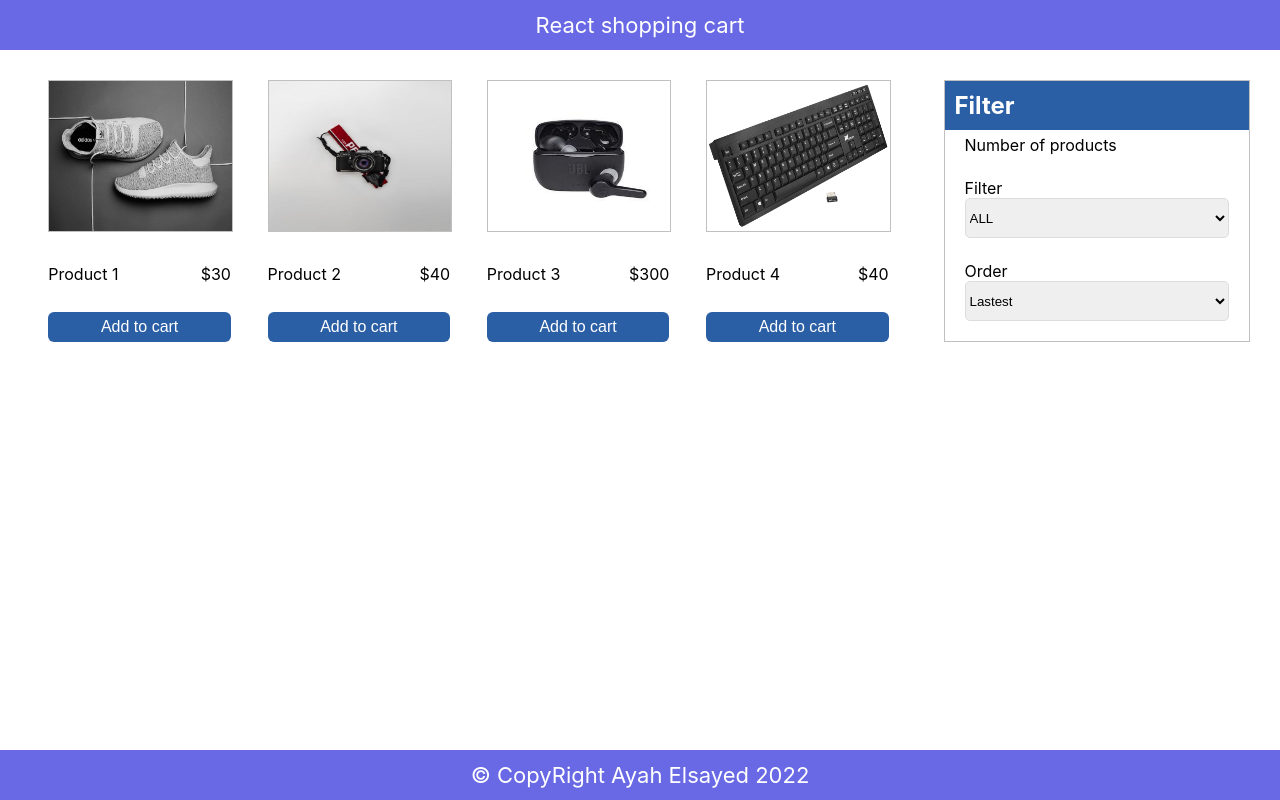
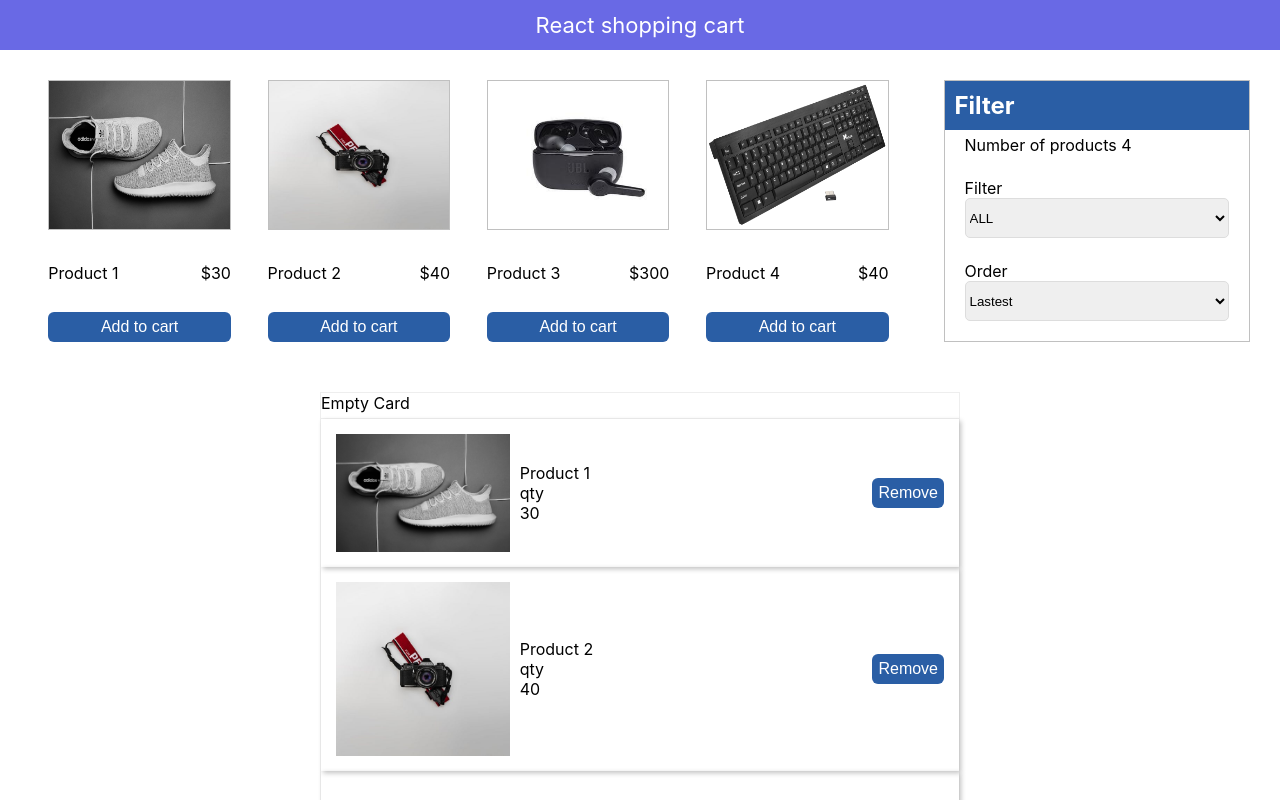
Before and after one commit to AyahElsayed/React-Shopping-Cart, a React (Create React App) app in the folder client/: page / in a window 1280 px wide. Shown: the top 800 px of the page. Built offline with nearby package versions, Linux system fonts and the light colour scheme.

Commit message:
cart component layout

```diff
--- /dev/null
+++ b/client/src/components/cart/Cart.js
@@ -0,0 +1,30 @@
+import React from 'react'
+import './cart.scss'
+
+const Cart = (props) => {
+  const { cartItem } = props;
+
+  return (
+    <div className='cart'>
+      <div className='cartTitle'>
+        Empty Card
+      </div>
+      {cartItem.map(item => (
+        <div className='cartItem' key={item.id}>
+          <img src={item.imageUrl} alt={item.title} />
+          <div className='cartInfo'>
+            <div className='cartDesc'>
+              <p>{item.title}</p>
+              <p>qty</p>
+              <p>{item.price}</p>
+            </div>
+            <button>Remove</button>
+          </div>
+        </div>
+      ))}
+
+    </div>
+  )
+}
+
+export default Cart
--- /dev/null
+++ b/client/src/components/cart/cart.scss
@@ -0,0 +1,45 @@
+.cart {
+  width: 50%;
+  margin: 20px auto;
+  border: 1px solid #eee;
+
+  .cartTitle {
+    border-bottom: 1px solid #eee;
+    padding-bottom: 5px;
+  }
+
+  .cartItem {
+    display: flex;
+    align-items: center;
+    // justify-content: space-between;
+    box-shadow: 2px 2px 5px #c0c0c0;
+    padding: 15px;
+
+    img {
+      width: 80px;
+      flex: 2;
+    }
+
+    .cartInfo {
+      flex: 5;
+      display: flex;
+      align-items: center;
+      justify-content: space-between;
+
+      .cartDesc {
+        padding-left: 10px;
+      }
+
+      button {
+        height: 30px;
+        color: #fff;
+        display: inline-block;
+        border: 0;
+        background-color: #2a5ea5;
+        font-size: 16px;
+        border-radius: 6px;
+        cursor: pointer;
+      }
+    }
+  }
+}
--- a/client/src/components/filter/filter.js
+++ b/client/src/components/filter/filter.js
@@ -2,11 +2,11 @@ import React from 'react'
 import './filter.scss'
 
 const Filter = (props) => {
-  const { handleFilterBySize, size, handleFilterByOrder, sort } = props
+  const { handleFilterBySize, size, handleFilterByOrder, sort, productsNumber } = props
   return (
     <div className='filter'>
       <h2 className='filterTitle'> Filter</h2>
-      <div className='numOfProducts'> Number of products</div>
+      <div className='numOfProducts'> Number of products {productsNumber}</div>
       <div className='filterBySize'>
         <span>Filter</span>
         <select value={size} className='filterSelsect' onChange={handleFilterBySize}>
--- a/client/src/content.js
+++ b/client/src/content.js
@@ -4,9 +4,11 @@ import Filter from './components/filter/filter';
 // import { words } from './staticWords';
 import Products from './components/products/products';
 import data from './data.json'
+import Cart from './components/cart/Cart';
 
 const Content = () => {
   const [products, setProduts] = useState(data)
+  const [cartItem, setCartItem] = useState(data)
   const [sort, setSort] = useState("")
   const [size, setSize] = useState("")
 
@@ -45,13 +47,14 @@ const Content = () => {
       <div className='wrapper'>
         <Products products={products} />
         <Filter
+          productsNumber={ products.length}
           size={size}
           sort={sort}
           handleFilterByOrder={handleFilterByOrder}
           handleFilterBySize={handleFilterBySize}
-
         />
       </div>
+      <Cart cartItem={cartItem}/>
     </div>
   )
 }
--- a/client/src/index.scss
+++ b/client/src/index.scss
@@ -13,6 +13,7 @@ body {
 }
 *{
   margin: 0;
+  box-sizing: border-box;
 }
 
 .App {
```
